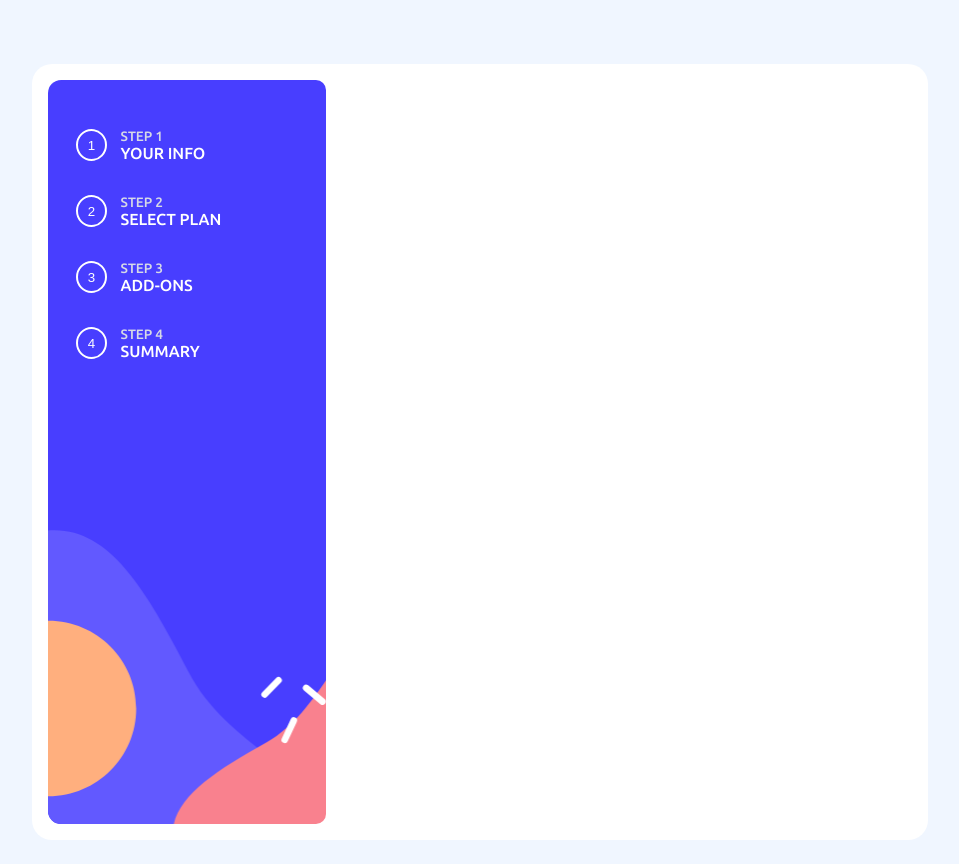
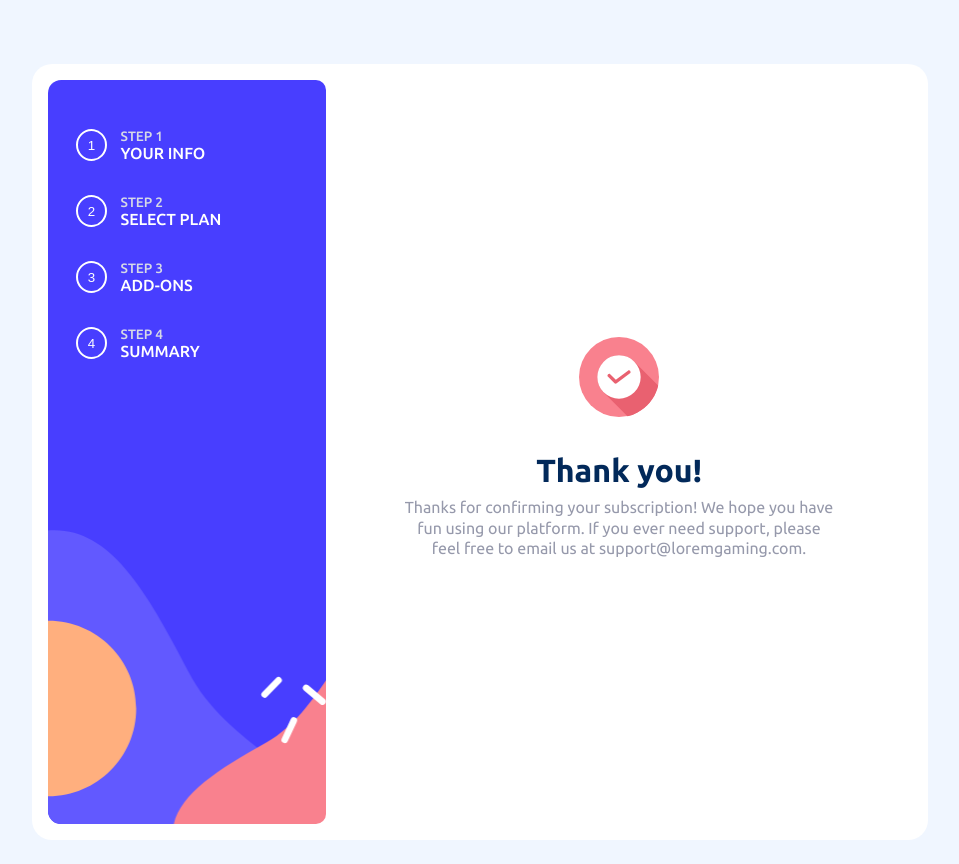
Before and after one commit to kabir-afk/multi-step-form, a React (Create React App) app: page /Success in a window 1280 px wide. Shown: the whole page, without its empty margins (160-1119 px from the left). Built offline with nearby package versions, Linux system fonts and the light colour scheme.

Commit message:
Added Success page and updated NextBtn

```diff
--- a/src/components/App/App.js
+++ b/src/components/App/App.js
@@ -4,6 +4,7 @@ import Info from "../Step-1/Info";
 import Plan from "../Step-2/Plan";
 import AddOn from "../Step-3/AddOn";
 import Summary from "../Step-4/Summary";
+import Success from '../Step-5/Success';
 import "./App.css";
 function App() {
   const active = "active";
@@ -96,6 +97,7 @@ function App() {
               element={<AddOn subscription={subscription} active={active} />}
             />
             <Route path="/Summary" element={<Summary />} />
+            <Route path="/Success" element={<Success />} />
           </Routes>
         </Router>
       </div>
--- a/src/components/NextBtn/NextBtn.js
+++ b/src/components/NextBtn/NextBtn.js
@@ -1,8 +1,8 @@
-import './NextBtn.css';
-export default function NextBtn() {
-    return (
-      <button type="submit" className="nextBtn">
-        Next Step
-      </button>
-    );
-  }
+import "./NextBtn.css";
+export default function NextBtn(props) {
+  return (
+    <button type="submit" className="nextBtn">
+      {props.confirm ? props.confirm : "Next Step"}
+    </button>
+  );
+}
--- a/src/components/Step-4/Summary.js
+++ b/src/components/Step-4/Summary.js
@@ -1,9 +1,21 @@
 import React from "react";
-
+import PrevBtn from "../PrevBtn/PrevBtn";
+import NextBtn from "../NextBtn/NextBtn";
+import { Link } from "react-router-dom";
 export default function Summary() {
-  return(
-    <>
-    <p>hello here will be your Summary</p>
-    </>
-  )
+  const confirm  = "Confirm";
+  return (
+    <form>
+      <h1>Finishing up</h1>
+      <p>Double-check everything looks OK before confirming.</p>
+      {/* <!-- Dynamically add subscription and add-on selections here --> */}
+      {/* <p>Total (per month/year)</p> */}
+      <Link to={"/AddOn"}>
+        <PrevBtn />
+      </Link>
+      <Link to={'/Success'}>
+        <NextBtn confirm={confirm}/>
+      </Link>
+    </form>
+  );
 }
--- /dev/null
+++ b/src/components/Step-5/Success.css
@@ -0,0 +1,13 @@
+.successMsg {
+  width: 50%;
+  margin: 0 auto;
+  display: flex;
+  flex-direction: column;
+  align-items: center;
+  justify-content: center;
+  position: relative;
+}
+.successMsg p {
+  line-height: 1.3rem;
+  text-align: center;
+}/*# sourceMappingURL=Success.css.map */
--- /dev/null
+++ b/src/components/Step-5/Success.js
@@ -0,0 +1,18 @@
+import React from "react";
+import './Success.css';
+export default function Success() {
+  return (
+    <div className="successMsg">
+      <div>
+        <img src="/assets/images/icon-thank-you.svg" alt="thank-you-icon" />
+      </div>
+      <h1>Thank you!</h1>
+
+      <p>
+        Thanks for confirming your subscription! We hope you have fun using our
+        platform. If you ever need support, please feel free to email us at
+        support@loremgaming.com.
+      </p>
+    </div>
+  );
+}
--- /dev/null
+++ b/src/components/Step-5/Success.scss
@@ -0,0 +1,16 @@
+@import '../Variables/Variable.scss';
+
+.successMsg {
+    // border: 2px solid red;
+    width: 50%;
+    margin: 0 auto;
+    display: flex;
+    flex-direction: column;
+    align-items: center;
+    justify-content: center;
+    position: relative;
+    p{
+        line-height: 1.3rem;
+        text-align: center;
+    }
+}
```
Also changed, not shown: 1 other file (tests, documents, lock files or other folders).
